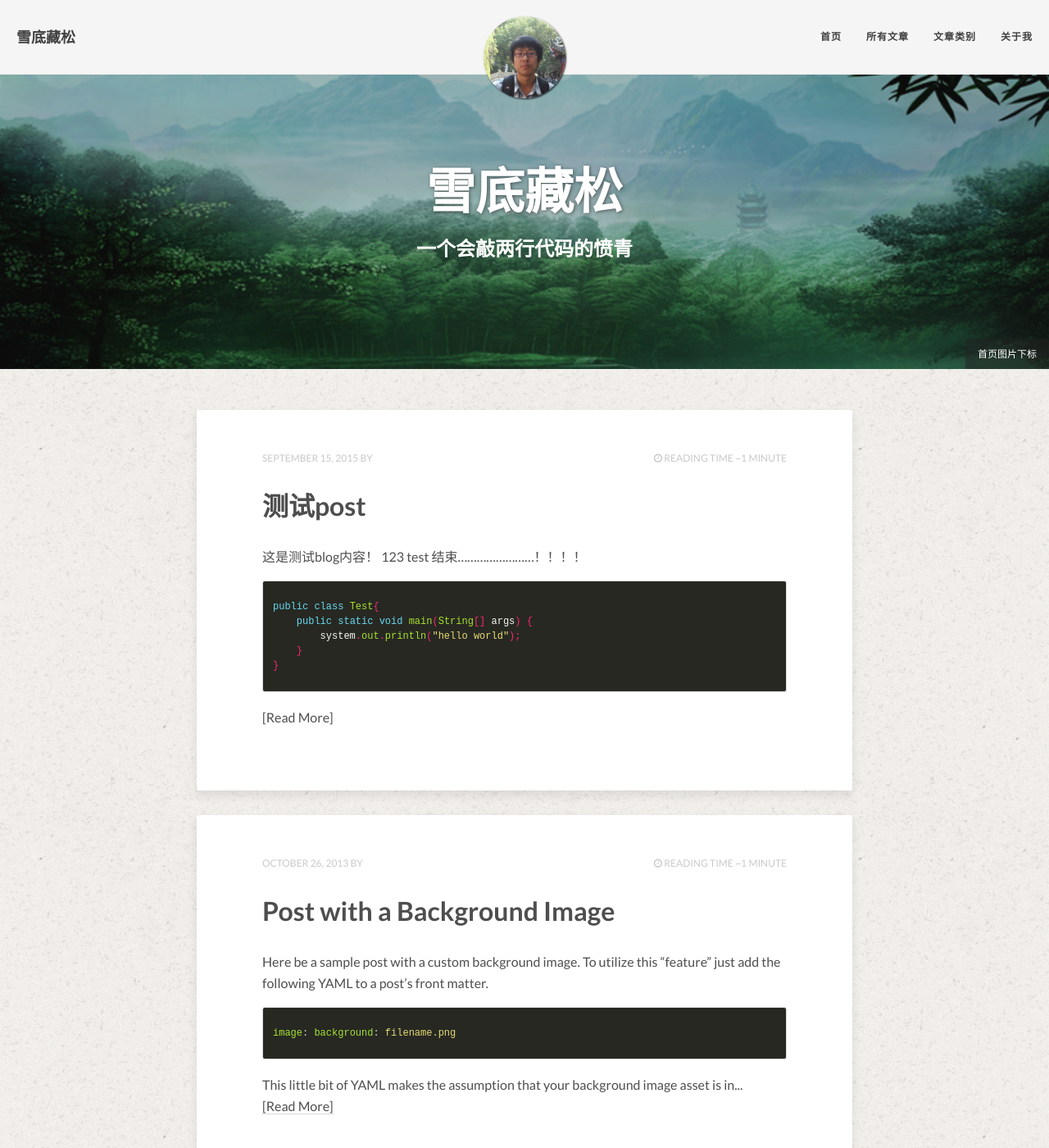
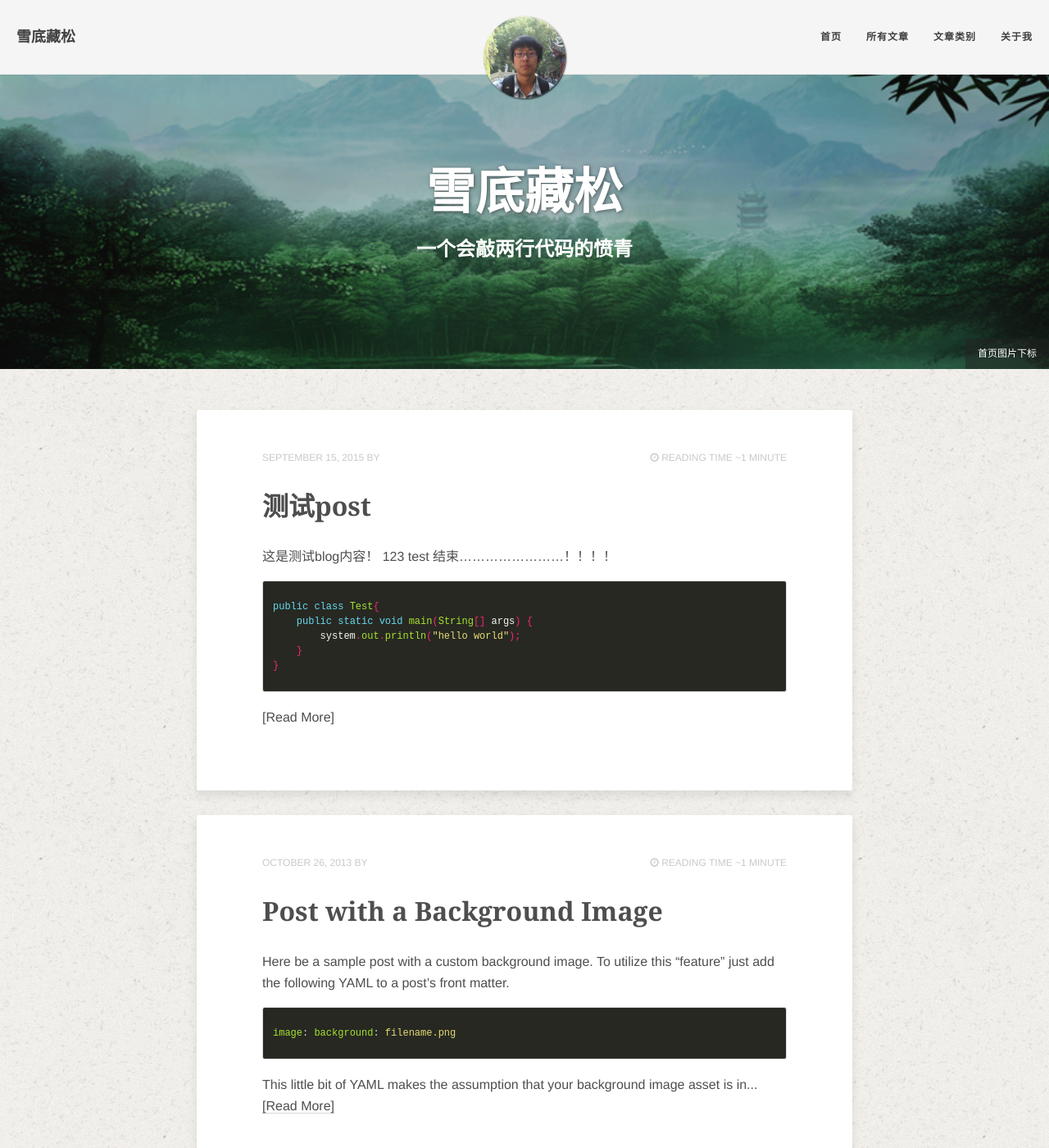
Before and after one commit to MinfeiZhou/MinfeiZhou.github.io, a Jekyll site: the page built from index.html, in a window 1280 px wide and 1400 px high. Shown: the whole window at 82% size. Built offline with Jekyll 4.4.1, drawn with Linux system fonts in a browser that asks for light colours; the list of posts is cut into pages by our own code.

Commit message:
修改字体

```diff
--- a/assets/css/main_custom.css
+++ b/assets/css/main_custom.css
@@ -1,15 +1,23 @@
+/* body距离顶部的距离 */
 body {
     margin-top: 50px;
 }
 
+/* post页面，没有顶部图片的post距离顶部的距离 */
 .hentry_custom {
     margin-top: 100px;
 }
 
+/* 有顶部图片的页面，顶部图片的最小高度 */
 .entry-image_custom {
     min-height: 300px;
 }
 
+/* 有图post页面，h1距离nav的距离 */
 .header-title-h1_custom {
     margin-top: 40px;
 }
+
+/* 字体 */
+h1, h2, h3, h4, h5, h6 {font-family: ‘Corben’, Georgia, Times, serif;}
+p, div {font-family: ‘Nobile’, Helvetica, Arial, sans-serif;}
```
